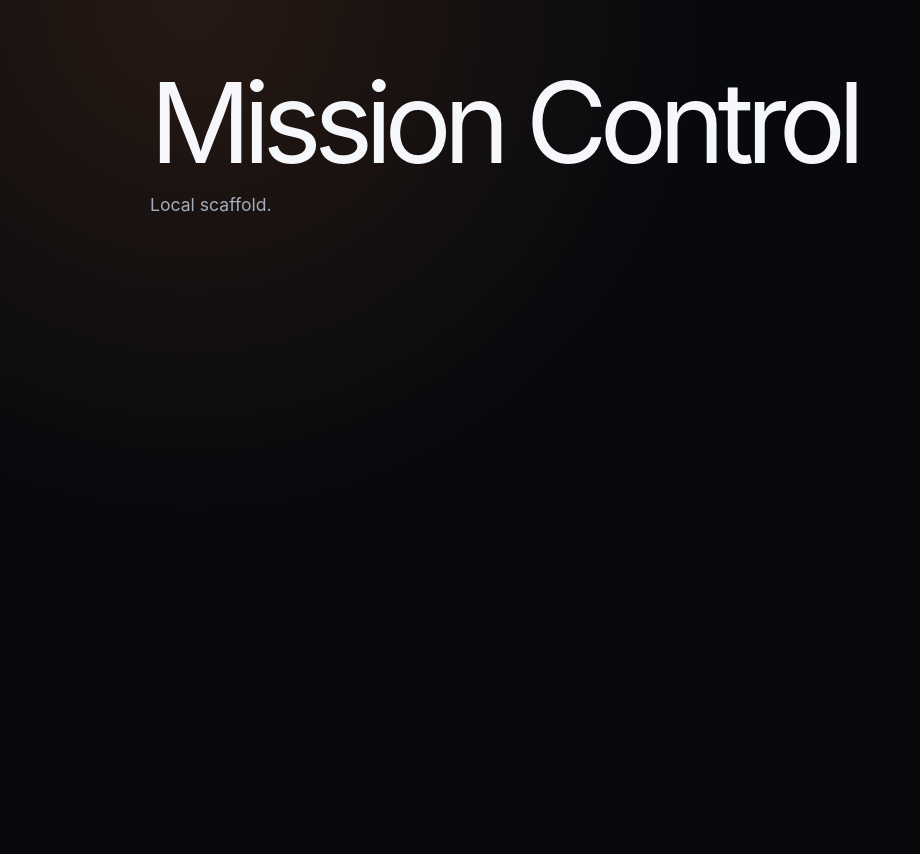
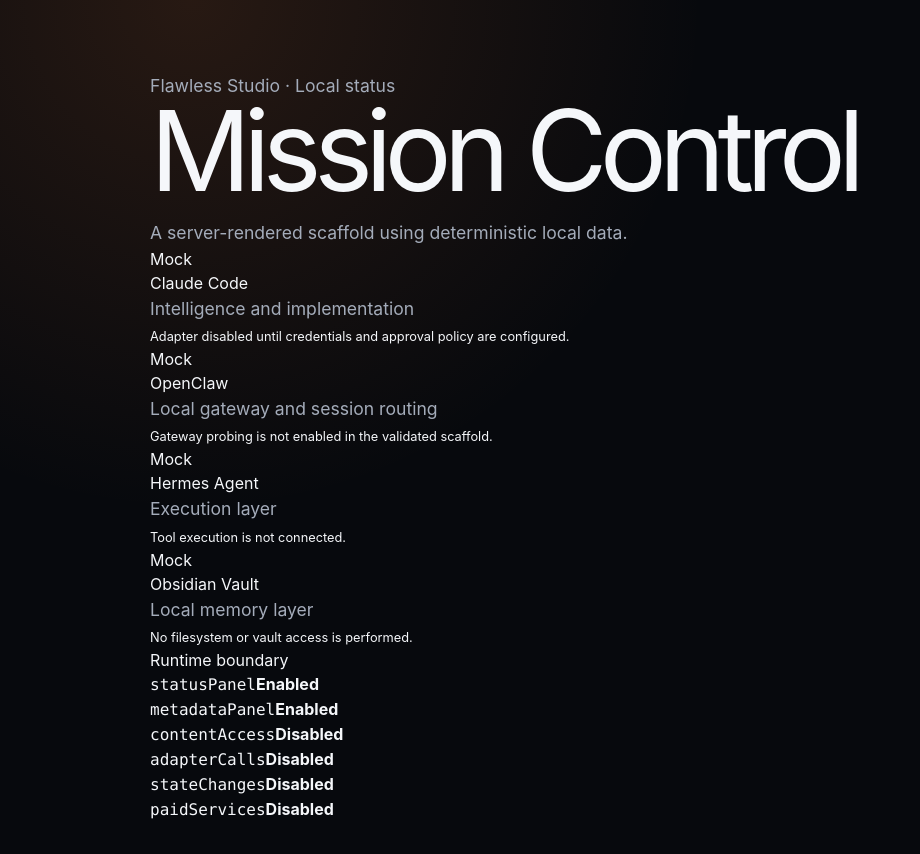
Before and after one commit to flawlessstudio/flawless-hermes-agentic-os, a Next.js app: page / in a window 1280 px wide. Shown: the top 854 px of the page, without its empty margins (0-920 px from the left). Before the commit the page ends 800 px from the top, so only its background shows below. Built offline with nearby package versions, Linux system fonts and the light colour scheme.

Commit message:
feat: add status dashboard content

```diff
--- a/src/app/page.tsx
+++ b/src/app/page.tsx
@@ -1,3 +1,32 @@
+import { getMockAgentStatus } from "@/lib/agents/mock";
+import { RUNTIME_POLICY } from "@/lib/policy/runtime";
+
 export default function HomePage() {
-  return <main><h1>Mission Control</h1><p>Local scaffold.</p></main>;
+  const status = getMockAgentStatus();
+
+  return (
+    <main>
+      <p className="eyebrow">Flawless Studio · Local status</p>
+      <h1>Mission Control</h1>
+      <p className="lede">A server-rendered scaffold using deterministic local data.</p>
+
+      <section className="grid" aria-label="System layers">
+        {status.agents.map((item) => (
+          <article key={item.id}>
+            <span className="badge">Mock</span>
+            <h2>{item.name}</h2>
+            <p>{item.role}</p>
+            <small>{item.detail}</small>
+          </article>
+        ))}
+      </section>
+
+      <section className="policy" aria-label="Runtime feature state">
+        <h2>Runtime boundary</h2>
+        {Object.entries(RUNTIME_POLICY).map(([name, enabled]) => (
+          <div key={name}><code>{name}</code><strong>{enabled ? "Enabled" : "Disabled"}</strong></div>
+        ))}
+      </section>
+    </main>
+  );
 }
```
